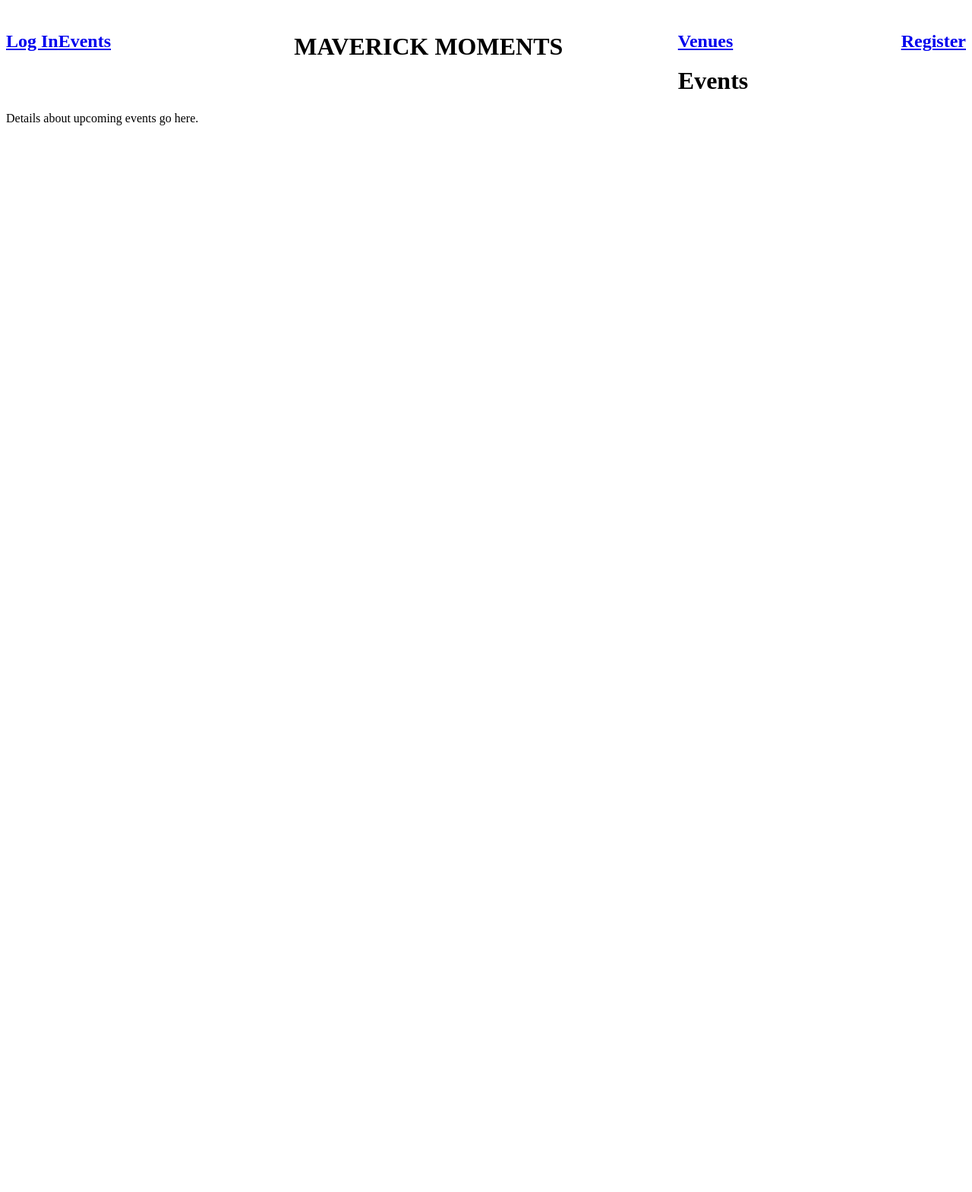
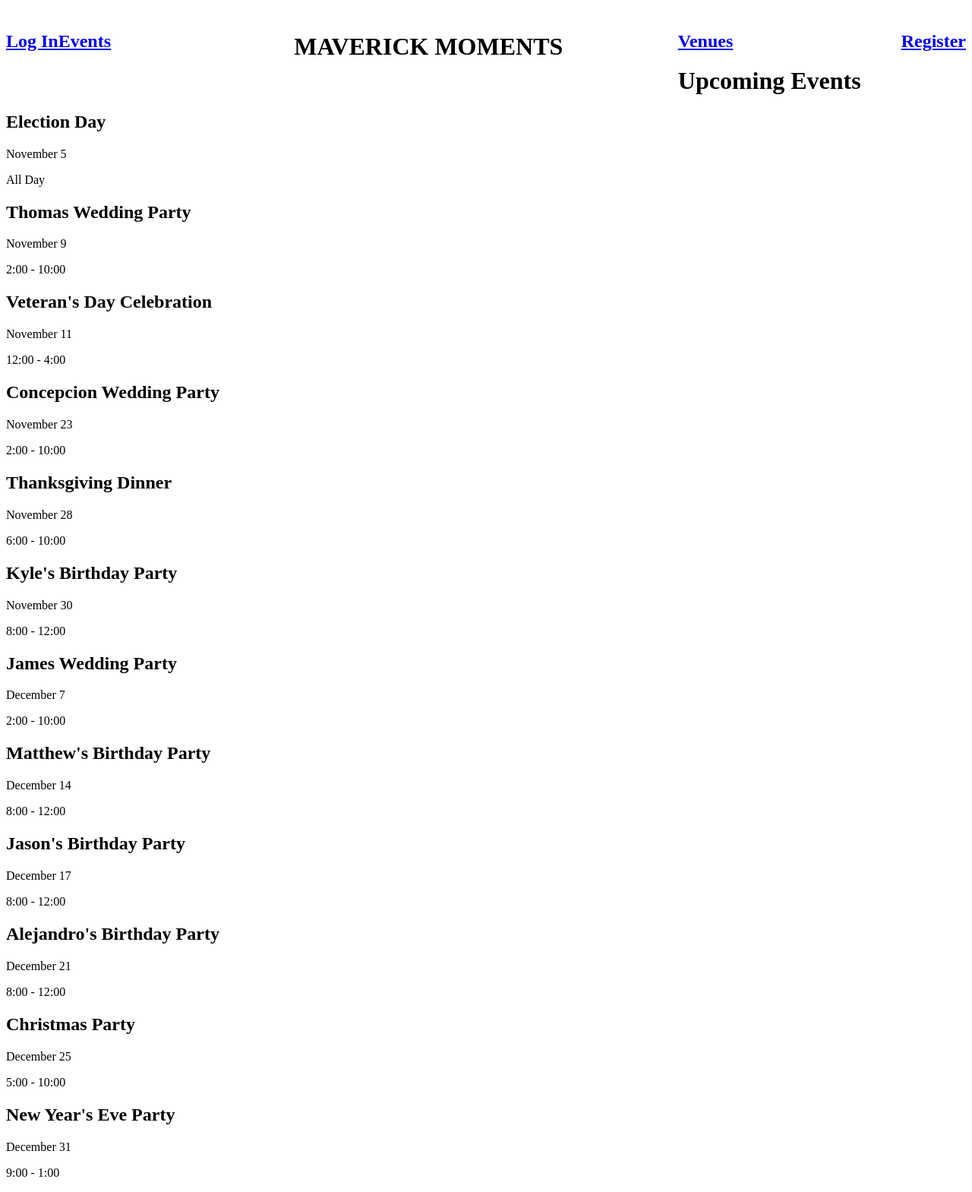
Before and after one commit to acg-UNO/g3-maverick-moments, a Django app: page /events/ in a window 1280 px wide. Shown: the whole page at 76% size. Before the commit the page ends 165 px from the top, so only its background shows below. Run offline with Django 5.2, Linux system fonts and the light colour scheme.

Commit message:
Update events.html

```diff
--- a/EventManager/templates/EventManager/events.html
+++ b/EventManager/templates/EventManager/events.html
@@ -5,7 +5,69 @@
 {% endblock %}
 {% block content %}
 
-<h1>Events</h1>
-<p>Details about upcoming events go here.</p>
+<body>
+    <h1>Upcoming Events</h1>
+    <section>
+     <h2>Election Day</h2>
+     <p>November 5 </p>
+        <p>All Day </p>
+    </section>
+    <section>
+     <h2> Thomas Wedding Party</h2>
+        <p>November 9</p>
+        <p>2:00 - 10:00</p>
+    </section>
+    <section>
+    <h2>Veteran's Day Celebration</h2>
+        <p>November 11</p>
+        <p>12:00 - 4:00</p>
+    </section>
+    <section>
+    <h2>Concepcion Wedding Party</h2>
+        <p>November 23</p>
+        <p>2:00 - 10:00</p>
+    </section>
+    <section>
+    <h2>Thanksgiving Dinner</h2>
+        <p>November 28 </p>
+        <p>6:00 - 10:00</p>
+    </section>
+    <section>
+    <h2>Kyle's Birthday Party</h2>
+        <p>November 30</p>
+        <p>8:00 - 12:00</p>
+    </section>
+    <section>
+    <h2>James Wedding Party</h2>
+        <p>December 7 </p>
+        <p>2:00 - 10:00</p>
+    </section>
+    <section>
+    <h2>Matthew's Birthday Party</h2>
+        <p>December 14 </p>
+        <p>8:00 - 12:00</p>
+    </section>
+    <section>
+    <h2>Jason's Birthday Party</h2>
+        <p>December 17 </p>
+        <p>8:00 - 12:00</p>
+    </section>
+    <section>
+    <h2>Alejandro's Birthday Party</h2>
+        <p>December 21 </p>
+        <p>8:00 - 12:00</p>
+    </section>
+    <section>
+    <h2>Christmas Party</h2>
+        <p>December 25 </p>
+        <p>5:00 - 10:00</p>
+    </section>
+    <section>
+    <h2>New Year's Eve Party</h2>
+        <p>December 31 </p>
+        <p>9:00 - 1:00</p>
+    </section>
+
+</body>
 
 {% endblock %}
```
